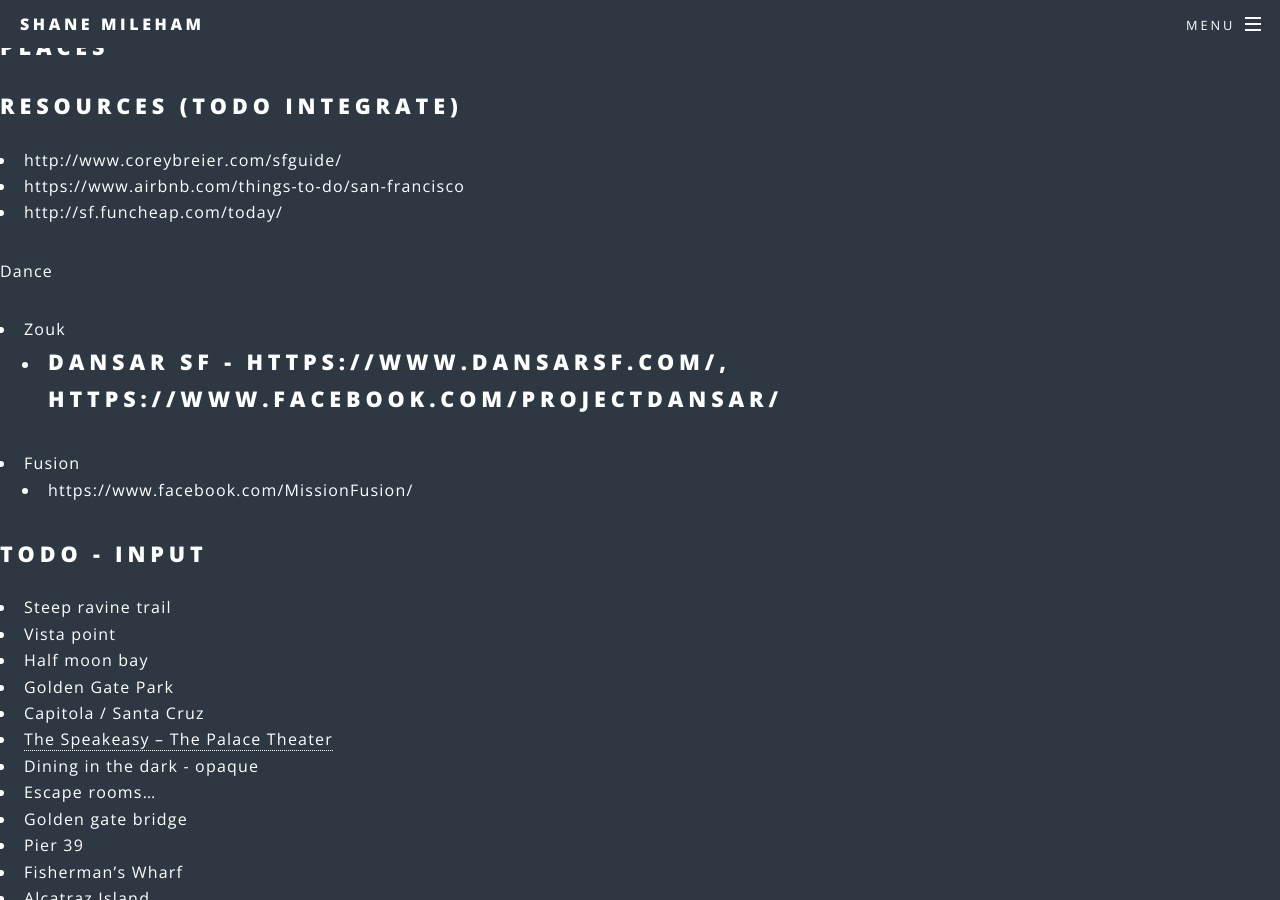
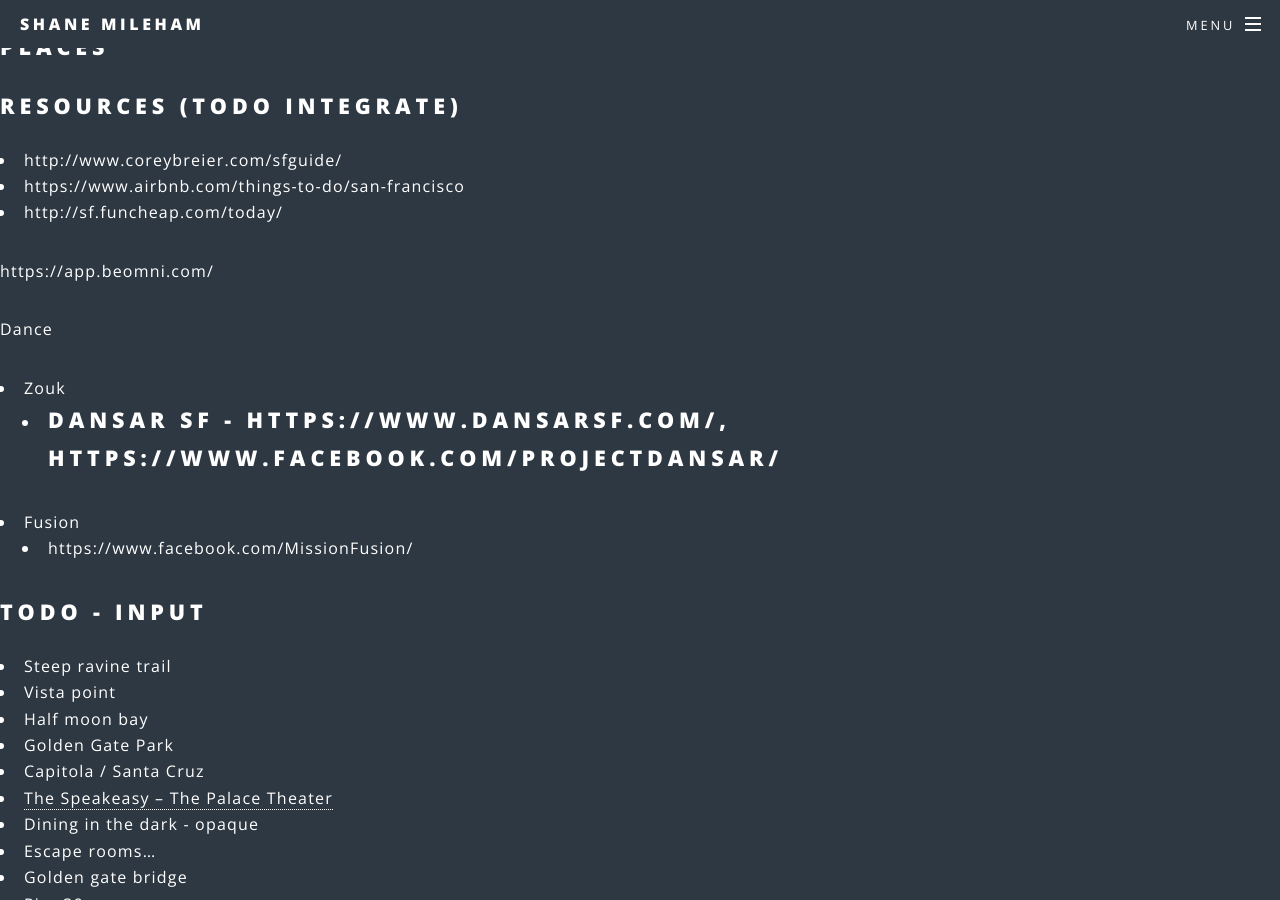
Before and after one commit to shanemileham/shanemileham.github.io, a Jekyll site: the page built from _kb/travel/sf.md, in a window 1280 px wide and 900 px high, scrolled down 342 px. Built offline with Jekyll 4.4.1, drawn with Linux system fonts in a browser that asks for light colours; comment, search, counter and statistics services are not loaded; some of the changed lines change nothing that is shown.

Commit message:
SF += omni

```diff
--- a/_kb/travel/sf.md
+++ b/_kb/travel/sf.md
@@ -13,6 +13,8 @@
 - http://www.coreybreier.com/sfguide/
 - https://www.airbnb.com/things-to-do/san-francisco
 - http://sf.funcheap.com/today/
+
+https://app.beomni.com/
 
 
 Dance
```
